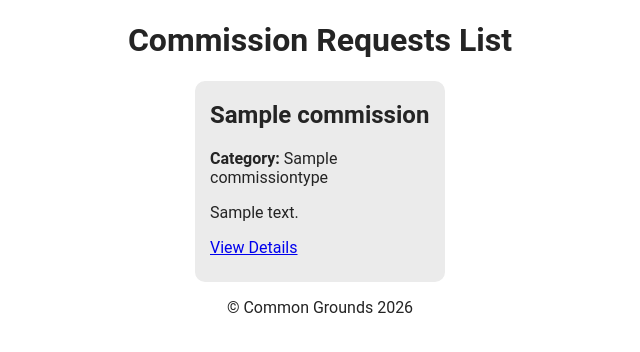
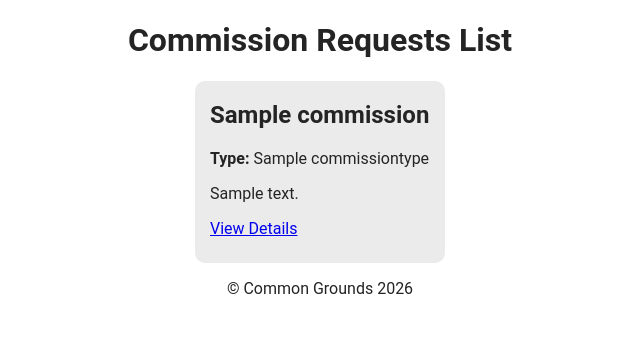
Before and after one commit to jeconiahbautista/commongrounds-AG-17, a Django app: page /commissions/requests in a window 1280 px wide. Shown: the top 352 px of the page, without its empty margins (320-960 px from the left). Run offline with Django 5.2, Linux system fonts and the light colour scheme; tables that the repository leaves empty hold one stand-in row (values such as "Sample post").

Commit message:
Modified and finalized templates

```diff
--- a/commissions/templates/commissions/commission_list.html
+++ b/commissions/templates/commissions/commission_list.html
@@ -9,7 +9,7 @@
                     <ul>
                         <li>
                             <h2> {{ commission.title }}</h2>
-                            <p><strong>Category:</strong> {{ commission.type }}</p>
+                            <p><strong>Type:</strong> {{ commission.type }}</p>
                             <p>{{ commission.description|truncatechars:30 }} </p>
                             <a href='{{ commission.get_absolute_url }}'> View Details </a>
                         </li>
```
